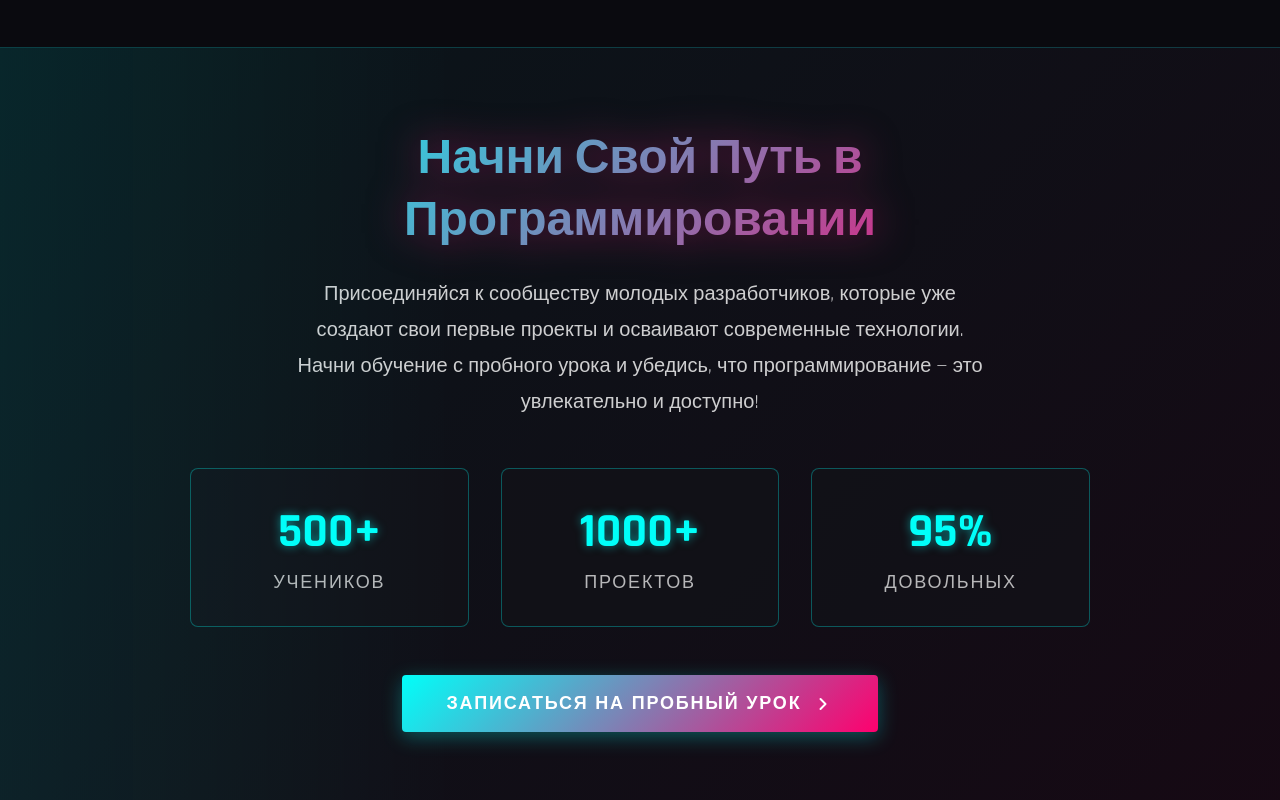
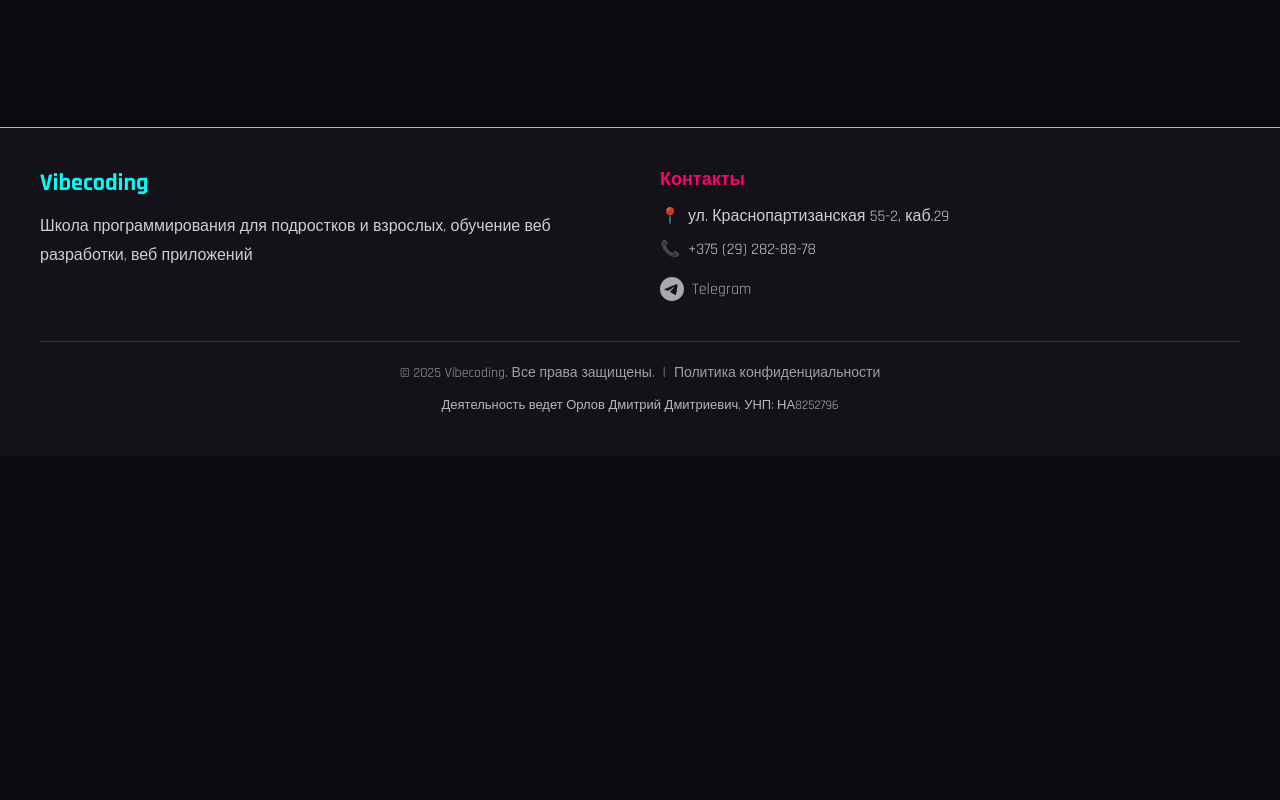
Before and after one commit to antsincgame/vibe-codiding, a React (Vite) app: page / in a window 1280 px wide. Shown: the part 3560-4360 px from the top of the page. After the commit the page ends 4016 px from the top, so only its background shows below. Built offline with nearby package versions, Linux system fonts and the light colour scheme; no server answers; the database is empty.

Commit message:
Updated App.tsx

```diff
--- a/src/App.tsx
+++ b/src/App.tsx
@@ -3,7 +3,6 @@ import { AuthProvider } from './contexts/AuthContext';
 import Header from './components/Header';
 import Footer from './components/Footer';
 import CookieConsent from './components/CookieConsent';
-import TestBlock from './components/TestBlock';
 import ProtectedRoute from './components/ProtectedRoute';
 import Home from './pages/Home';
 import Courses from './pages/Courses';
@@ -77,7 +76,6 @@ function App() {
                     <Route path="/blog/:slug" element={<BlogPostPage />} />
                     <Route path="/privacy" element={<Privacy />} />
                   </Routes>
-                  <TestBlock />
                   <Footer />
                 </main>
               </div>
--- a/src/components/TestBlock.tsx
+++ /dev/null
@@ -1,41 +0,0 @@
-export default function TestBlock() {
-  return (
-    <section className="test-block">
-      <div className="container">
-        <div className="test-content">
-          <h2 className="test-title">Начни Свой Путь в Программировании</h2>
-          <p className="test-description">
-            Присоединяйся к сообществу молодых разработчиков, которые уже создают свои первые проекты
-            и осваивают современные технологии. Начни обучение с пробного урока и убедись,
-            что программирование — это увлекательно и доступно!
-          </p>
-
-          <div className="test-stats">
-            <div className="stat-item">
-              <div className="stat-number">500+</div>
-              <div className="stat-label">Учеников</div>
-            </div>
-            <div className="stat-item">
-              <div className="stat-number">1000+</div>
-              <div className="stat-label">Проектов</div>
-            </div>
-            <div className="stat-item">
-              <div className="stat-number">95%</div>
-              <div className="stat-label">Довольных</div>
-            </div>
-          </div>
-
-          <button
-            className="cta-button"
-            onClick={() => window.location.href = '/trial'}
-          >
-            Записаться на пробный урок
-            <svg width="20" height="20" viewBox="0 0 20 20" fill="none">
-              <path d="M7.5 15L12.5 10L7.5 5" stroke="currentColor" strokeWidth="2" strokeLinecap="round" strokeLinejoin="round"/>
-            </svg>
-          </button>
-        </div>
-      </div>
-    </section>
-  );
-}
```
